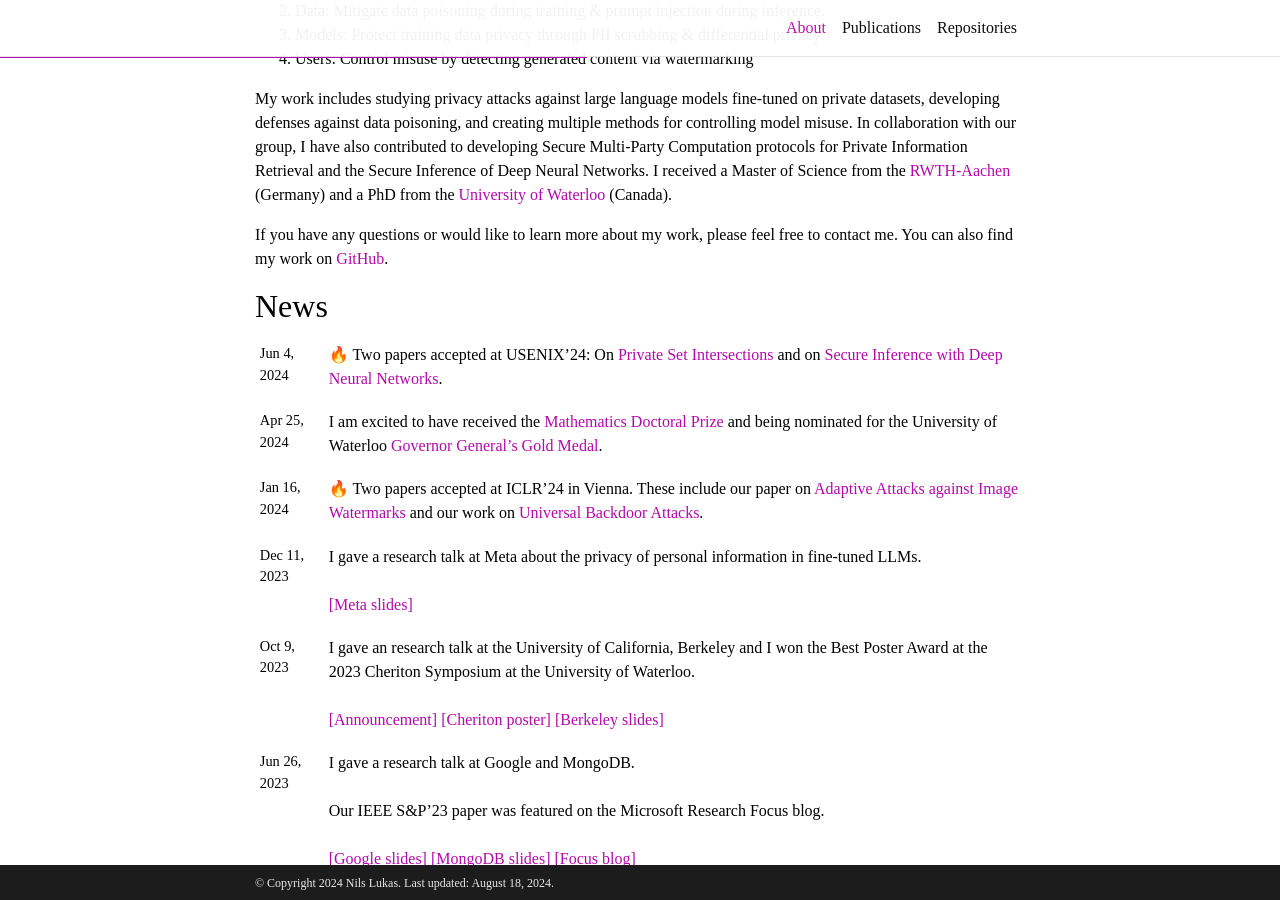
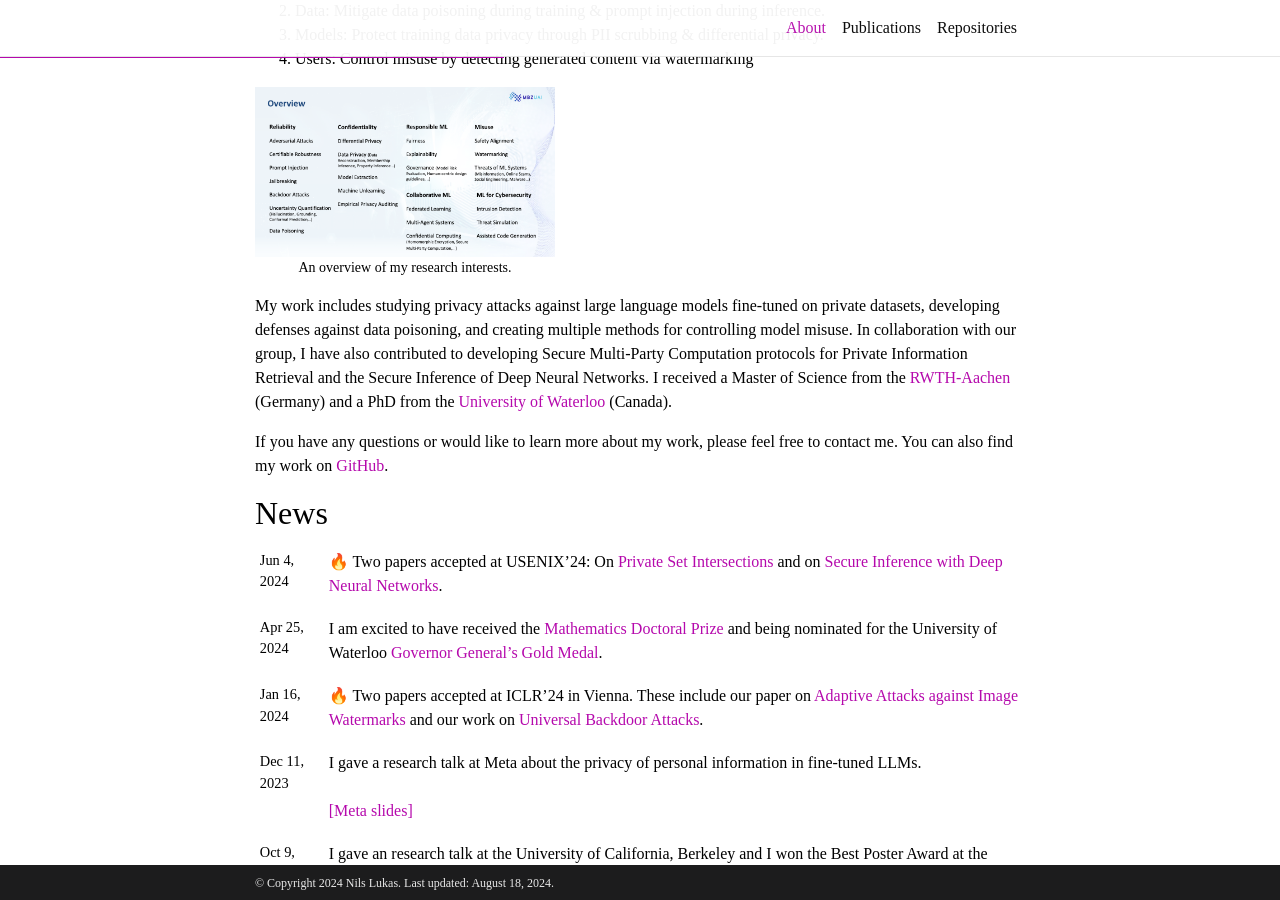
Before and after one commit to nilslukas/nilshendriklukas.github.io, a Jekyll site: the page built from _pages/about.md, in a window 1280 px wide and 900 px high, scrolled down 578 px. Built offline with Jekyll 4.4.1, drawn with Linux system fonts in a browser that asks for light colours; full-size pictures stand in for the smaller copies a plugin makes; emoji names are drawn with the system emoji font; comment, search, counter and statistics services are not loaded; a style sheet for code colours, icons or effects is not loaded.

Commit message:
add image

```diff
--- a/_pages/about.md
+++ b/_pages/about.md
@@ -36,6 +36,11 @@ My research focuses on designing <b>secure</b> and <b>private</b> Machine Learni
 3. <b>Models:</b> Protect training data privacy through PII scrubbing & differential privacy.
 4. <b>Users:</b> Control misuse by detecting generated content via watermarking
 
+<div style="width: 300px; text-align: center;">
+  <img src="https://nilslukas.github.io/assets/img/topics.png" alt="Description of the image" style="width: 100%;"/>
+  <p style="font-size: 14px;">An overview of my research interests.</p>
+</div>
+
 My work includes studying privacy attacks against large language models fine-tuned on private datasets, developing defenses against data poisoning, and creating multiple methods for controlling model misuse. In collaboration with our group, I have also contributed to developing Secure Multi-Party Computation protocols for Private Information Retrieval and the Secure Inference of Deep Neural Networks.
 I received a Master of Science from the <a href="https://www.rwth-aachen.de/go/id/a/?lidx=1">RWTH-Aachen</a> (Germany) and a PhD from the <a href="https://uwaterloo.ca/">University of Waterloo</a> (Canada).
 
```
